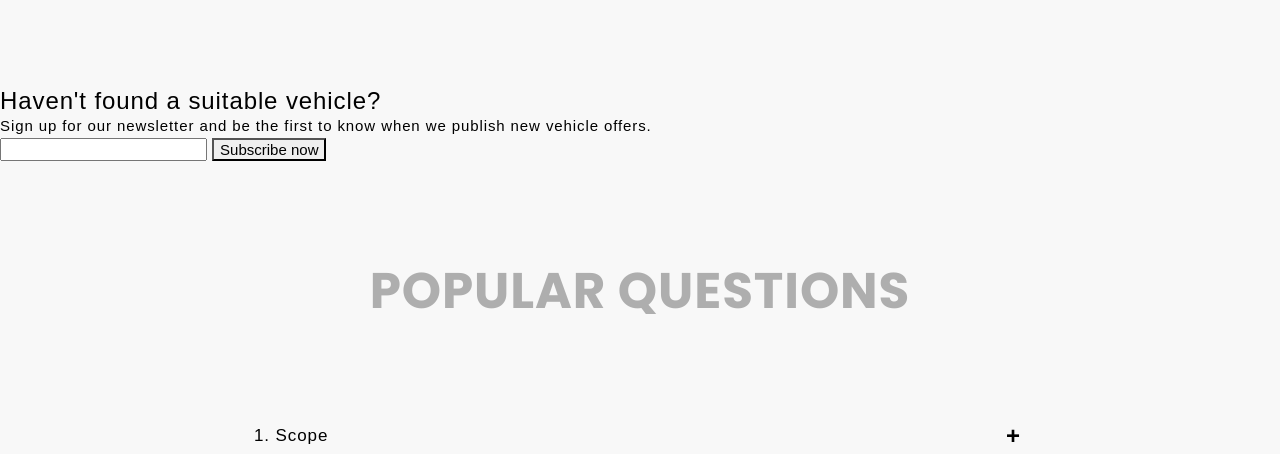
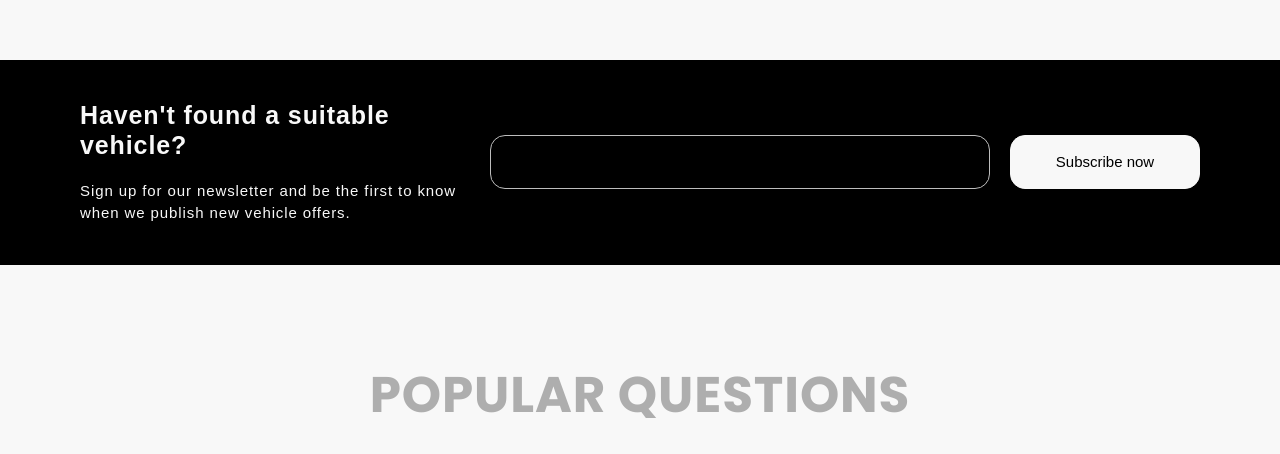
Before and after one commit to magistrkim/monza, a website built with Parcel: page src/index.html in a window 1280 px wide. Shown: the part 2966-3420 px from the top of the page. Built offline with nearby package versions, Linux system fonts and the light colour scheme; no server answers.

Commit message:
Add subscribe section

```diff
--- a/src/partials/subscribe.html
+++ b/src/partials/subscribe.html
@@ -1,13 +1,21 @@
 <section class="subscribe" id="subscribe">
-  <div>
-    <div>
-      <h4>Haven't found a suitable vehicle?</h4>
-      <p>
+  <div class="subscribe-container">
+    <div class="subscribe-wrapper">
+      <h4 class="subscribe-title">Haven't found a suitable vehicle?</h4>
+      <p class="subscribe-text">
         Sign up for our newsletter and be the first to know when we publish new
         vehicle offers.
       </p>
     </div>
-    <input type="email" aria-placeholder="Enter your email" />
-    <button type="button" data-modal-open>Subscribe now</button>
+    <div class="subscribe-form">
+      <input
+        type="email"
+        aria-placeholder="Enter your email"
+        class="subscribe-input"
+      />
+      <button type="button" class="subscribe-btn">
+        Subscribe now
+      </button>
+    </div>
   </div>
 </section>
--- a/src/sass/components/_subscribe.scss
+++ b/src/sass/components/_subscribe.scss
@@ -0,0 +1,87 @@
+.subscribe {
+  padding-top: 40px;
+  padding-bottom: 40px;
+  background-color: $secondaryBgColor;
+}
+.subscribe-container {
+  @extend .container;
+  display: flex;
+  flex-direction: column;
+  justify-content: space-between;
+  align-items: center;
+
+  @media screen and (max-width: 767.98px) {
+    gap: 40px;
+  }
+
+  @media screen and (min-width: 768px) {
+    flex-direction: row;
+    justify-content: flex-start;
+    gap: 20px;
+  }
+}
+.subscribe-wrapper {
+  display: flex;
+  flex-direction: column;
+  align-items: flex-start;
+  gap: 20px;
+}
+.subscribe-title {
+  color: $mainBgColor;
+  font-size: 25px;
+  font-weight: 600;
+}
+.subscribe-text {
+  max-width: 500px;
+  color: $mainBgColor;
+  font-size: 15px;
+}
+.subscribe-form {
+  display: flex;
+  flex-shrink: 1;
+  justify-content: space-between;
+  align-items: flex-start;
+  gap: 20px;
+}
+.subscribe-btn {
+  width: 190px;
+  color: $mainTextColor;
+  font-weight: 500;
+  font-size: 15px;
+  padding: 17px 40px;
+  background-color: $mainBgColor;
+  border: 1px solid $mainBgColor;
+  border-radius: 15px;
+  cursor: pointer;
+
+  &:hover,
+  &:focus {
+    background-color: transparent;
+    border: 2px solid $mainBgColor;
+    color: $mainBgColor;
+    transition: background-color $transitionTime $transitionCubic,
+      color $transitionTime $transitionCubic,
+      border $transitionTime $transitionCubic;
+  }
+}
+.subscribe-input {
+  width: 500px;
+  color: $mainBgColor;
+  font-weight: 500;
+  font-size: 15px;
+  padding: 17px 17px;
+  background-color: $secondaryBgColor;
+  border: 1px solid $borderColor;
+  border-radius: 15px;
+  cursor: pointer;
+
+  &:hover,
+  &:focus {
+    background-color: transparent;
+    border: 2px solid $mainBgColor;
+    color: $mainBgColor;
+    transition: background-color $transitionTime $transitionCubic,
+      color $transitionTime $transitionCubic,
+      border $transitionTime $transitionCubic;
+  }
+}
```
